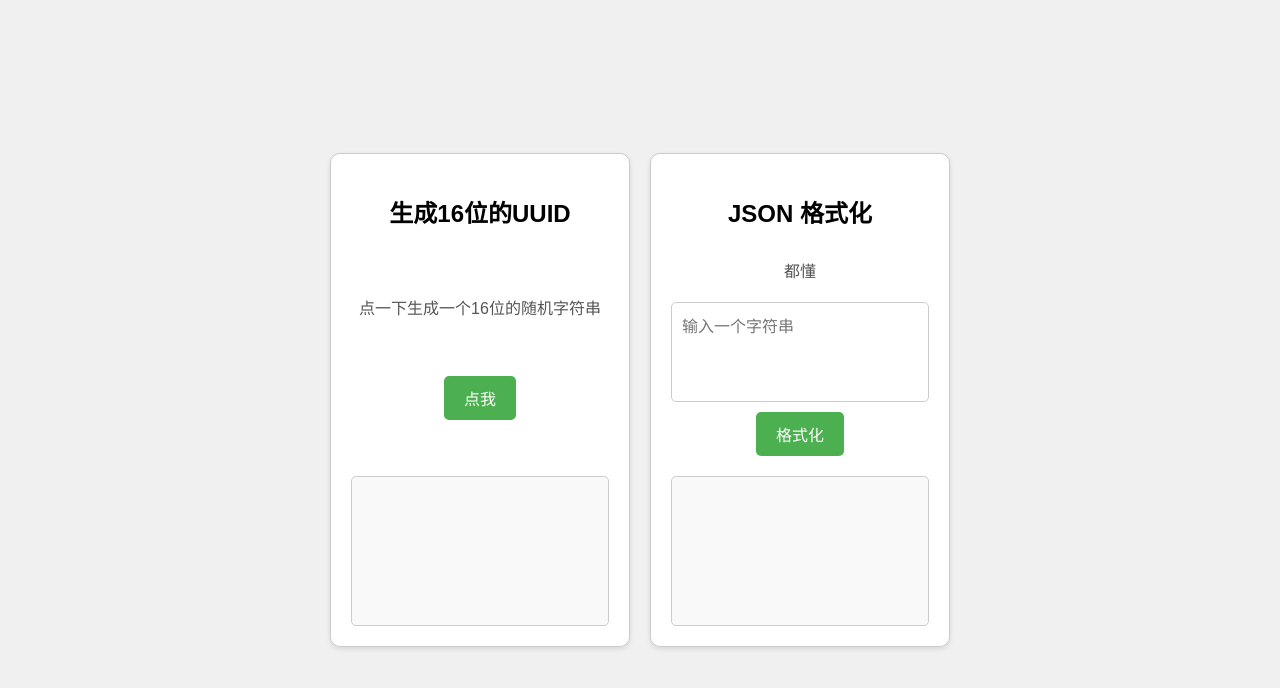
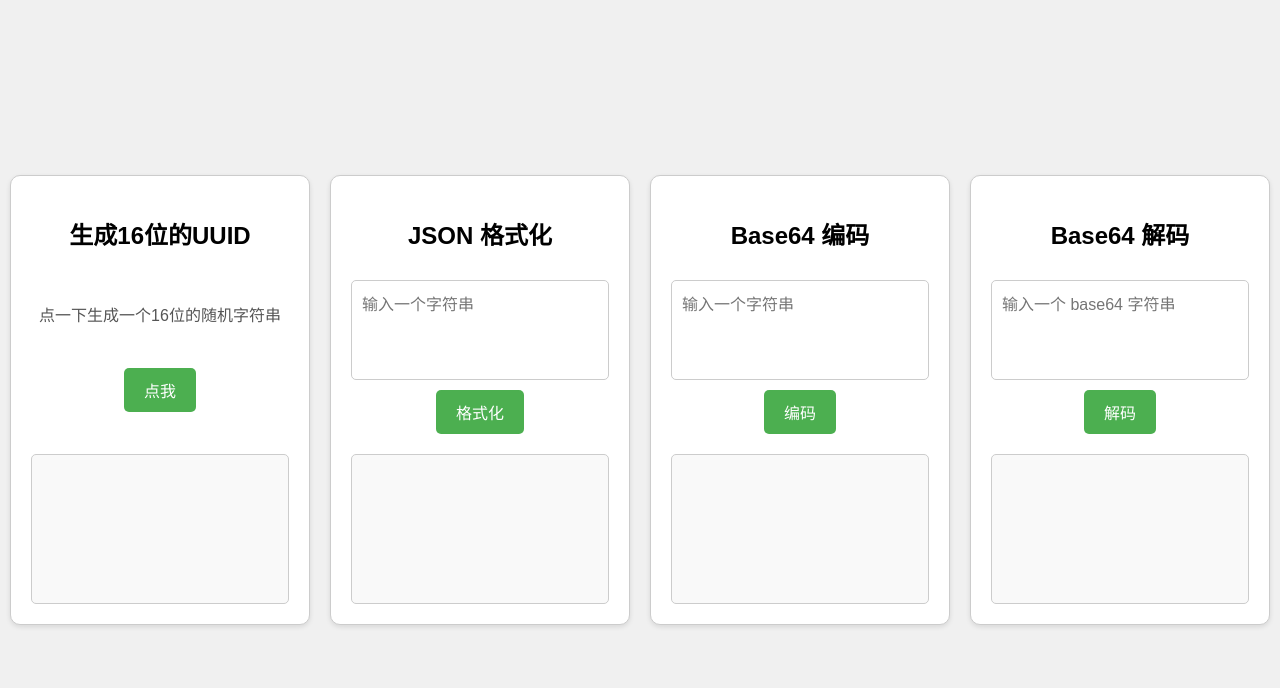
Before and after one commit to 0xYriux/dailytools, a plain HTML site: page index.html in a window 1280 px wide. Drawn offline with Linux system fonts and the light colour scheme.

Commit message:
增加 base64 编解码

```diff
--- a/index.html
+++ b/index.html
@@ -18,11 +18,22 @@
         </div>
         <div class="tool">
             <h2>JSON 格式化</h2>
-            <p>都懂</p>
             <textarea id="jsonInput" placeholder="输入一个字符串"></textarea>
             <button onclick="formatJSON()">格式化</button>
             <div class="output" id="jsonOutput"></div>
         </div>
+        <div class="tool">
+            <h2>Base64 编码</h2>
+            <textarea id="base64EncodeInput" placeholder="输入一个字符串"></textarea>
+            <button onclick="encodeBase64()">编码</button>
+            <div class="output" id="base64EncodeOutput"></div>
+        </div>
+        <div class="tool">
+            <h2>Base64 解码</h2>
+            <textarea id="base64DecodeInput" placeholder="输入一个 base64 字符串"></textarea>
+            <button onclick="decodeBase64()">解码</button>
+            <div class="output" id="base64DecodeOutput"></div>
+        </div>
     </div>
 </body>
 </html>
--- a/scripts.js
+++ b/scripts.js
@@ -16,6 +16,24 @@ function formatJSON() {
         const formattedJSON = JSON.stringify(json, null, '\t');
         outputElement.innerText = formattedJSON;
     } catch (e) {
-        outputElement.innerText = '输入的不是 JSON';
+        outputElement.innerText = '格式不对';
     }
 }
+
+function encodeBase64() {
+    const input = document.getElementById('base64EncodeInput').value;
+    const outputElement = document.getElementById('base64EncodeOutput');
+    const encoded = btoa(unescape(encodeURIComponent(input))); // 支持中文编码
+    outputElement.innerText = encoded;
+}
+
+function decodeBase64() {
+    const input = document.getElementById('base64DecodeInput').value;
+    const outputElement = document.getElementById('base64DecodeOutput');
+    try {
+        const decoded = atob(input);
+        outputElement.innerText = decoded;
+    } catch (e) {
+        outputElement.innerText = '格式不对';
+    }
+}
--- a/styles.css
+++ b/styles.css
@@ -73,7 +73,8 @@ p {
     background-color: #f9f9f9;
     box-sizing: border-box;
     text-align: left; /* 文字靠左 */
-    white-space: pre; /* 保留空白字符 */
+    white-space: pre-wrap; /* 保留空白字符并自动换行 */
+    word-wrap: break-word; /* 支持自动换行 */
 }
 
 textarea {
```
